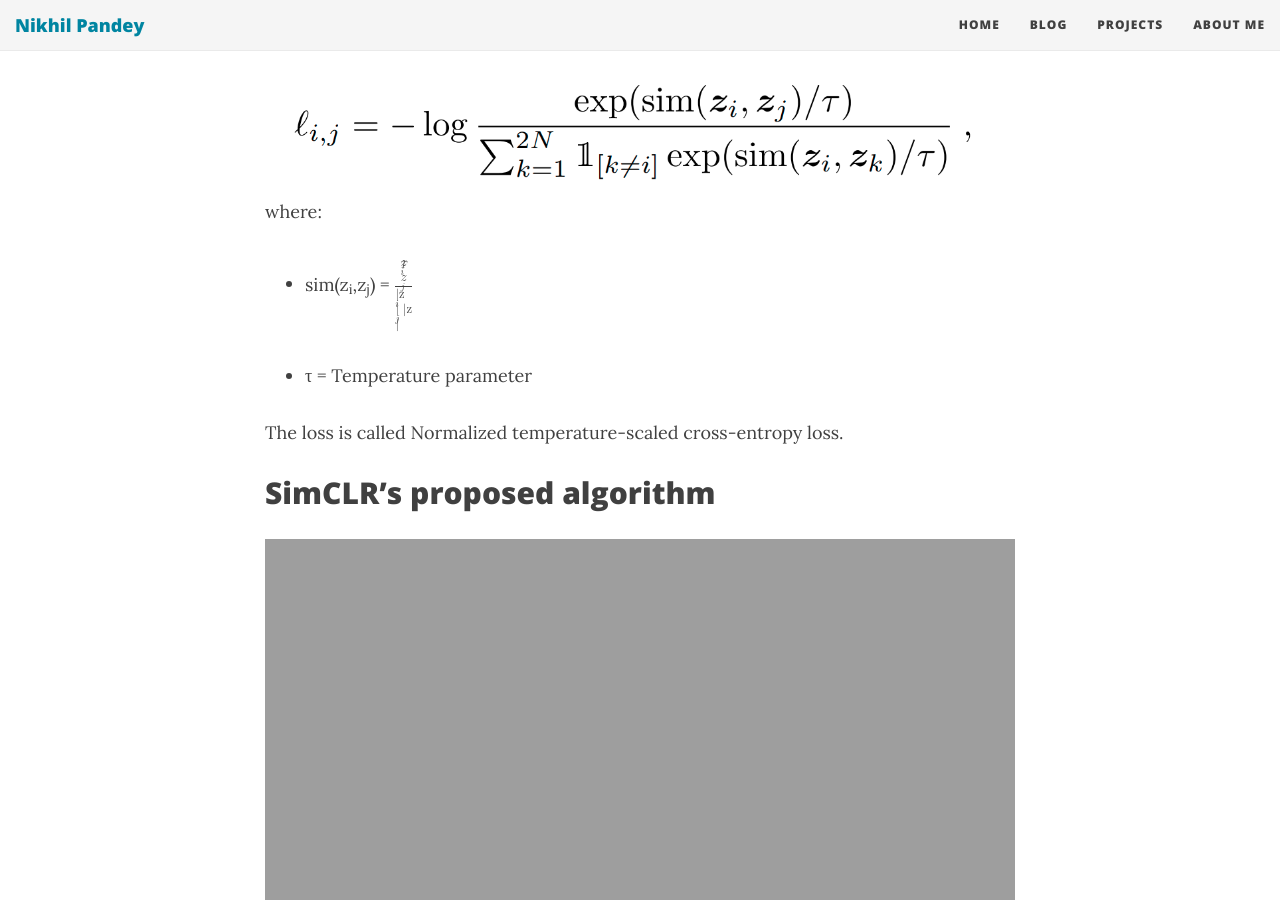
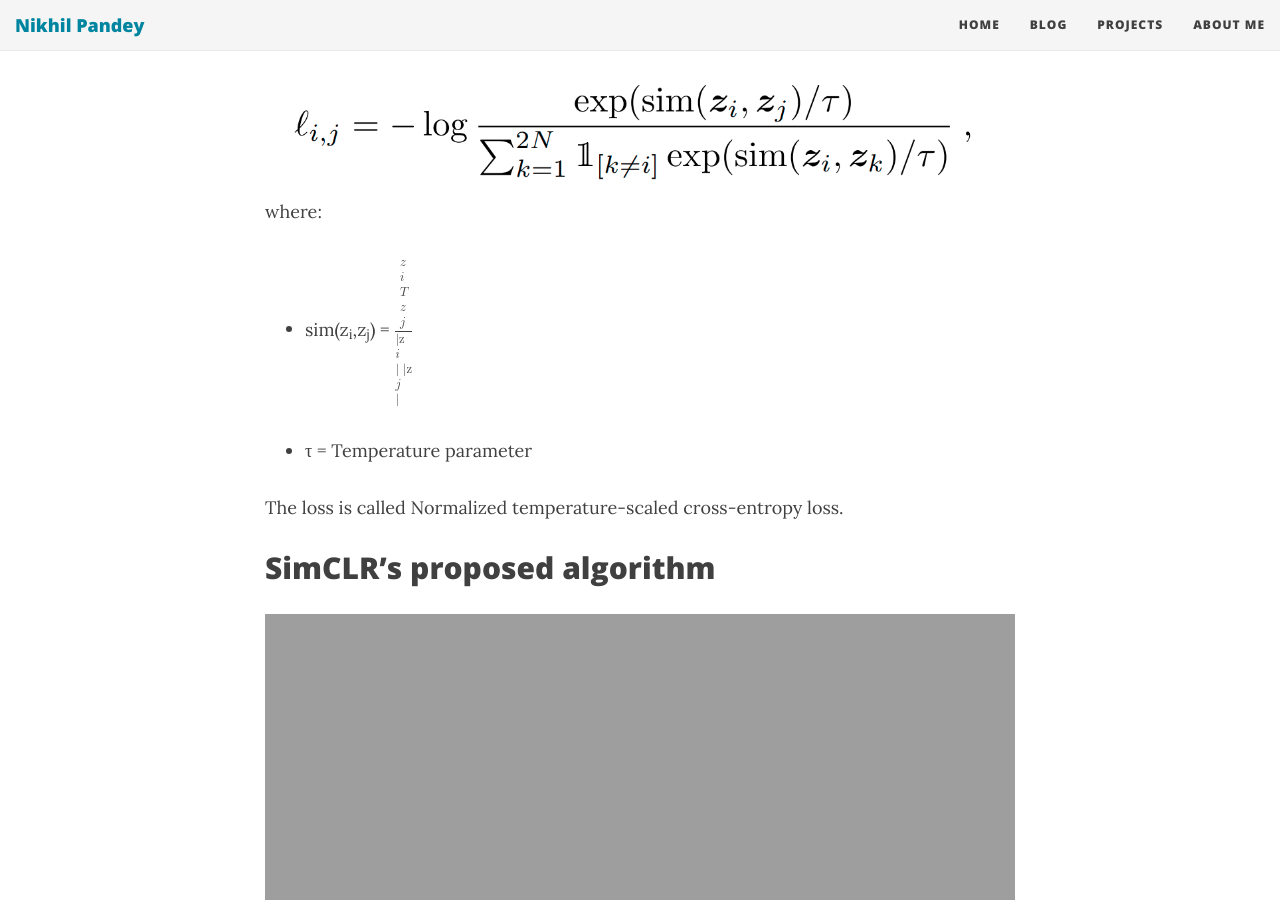
Before and after one commit to notenail/notenail.github.io, a Jekyll site: the page built from _posts/2021-1-20-simCLR.md, in a window 1280 px wide and 900 px high, scrolled down 3013 px. Built offline with Jekyll 4.4.1, drawn with Linux system fonts in a browser that asks for light colours; nearby versions of some CDN libraries; comment, search, counter and statistics services are not loaded.

Commit message:
the damn eq

```diff
--- a/_posts/2021-1-20-simCLR.md
+++ b/_posts/2021-1-20-simCLR.md
@@ -35,7 +35,7 @@
   <img src="{{ site.url }}/img/projects/simCLR/loss.png" width="100%" hight="100%">
   where:
 
-  - sim(z<sub>i</sub>,z<sub>j</sub>) = <math><mfrac><mi>z<sub>i</sub><sup>T</sup>z<sub>j</sub></mi> <mi>|z<sub>i</sub>| |z<sub>j</sub>|</mi></mfrac></math>
+  - sim(z<sub>i</sub>,z<sub>j</sub>) = <math><mfrac><mi>z<msub>i</msub><msup>T</msup>z<msub>j</msub></mi> <mi>|z<msub>i</msub>| |z<msub>j</msub>|</mi></mfrac></math>
 
   - τ = Temperature parameter
 
```
